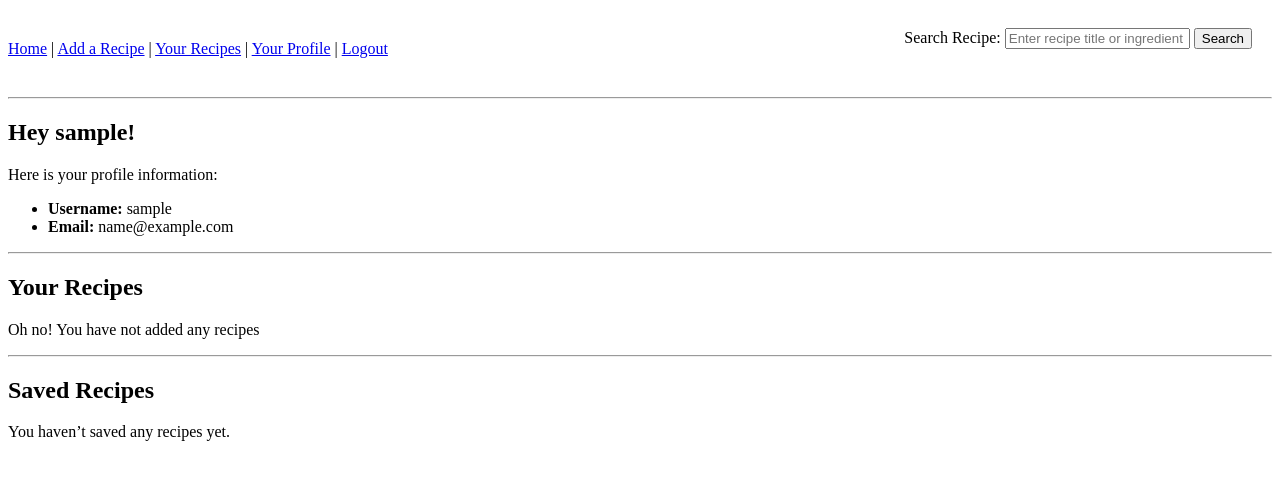
After one commit to adrian8284/RecipeWebApp, a Flask app: page /profile in a window 1280 px wide. The commit adds this page. Shown: the top 480 px of the page. Run offline with Flask 3, Linux system fonts and the light colour scheme; the visitor is signed in with stand-in values (Sample User, id 1); data that the repository does not hold is empty.

Commit message:
Added user profile view along with added and saved recipes list down below

```diff
--- a/app/models.py
+++ b/app/models.py
@@ -9,6 +9,12 @@ recipe_tags = db.Table('recipe_tags',
     db.Column('tag_id', db.Integer, db.ForeignKey('tag.id'), primary_key=True)
 )
 
+# Association table for saved_recipes many-to-many relationship
+saved_recipes = db.Table('saved_recipes',
+    db.Column('user_id', db.Integer, db.ForeignKey('user.id'), primary_key=True),
+    db.Column('recipe_id', db.Integer, db.ForeignKey('recipe.id'), primary_key=True)
+)
+
 # User class
 class User(UserMixin, db.Model):
     id = db.Column(db.Integer, primary_key=True)
@@ -16,10 +22,11 @@ class User(UserMixin, db.Model):
     password = db.Column(db.String(32))
     email = db.Column(db.String(32), unique=True)
 
-    # A user can have many recipes, comments, ratings
+    # A user can have many recipes, comments, ratings, saved recipes
     recipes = db.relationship('Recipe', backref='user')
     comments = db.relationship('Comment', backref='user')
     ratings = db.relationship('Rating', backref='user')
+    saved_recipes = db.relationship('Recipe', secondary='saved_recipes', backref='saved_by')
 
     # Function that sets password
     def set_password(self, password):
--- a/app/routes.py
+++ b/app/routes.py
@@ -12,7 +12,15 @@ from urllib.parse import urlsplit
 @login_required
 def show_recipes():
     recipes = Recipe.query.filter_by(user_id=current_user.id).all()
-    return render_template("all_recipes.html", recipes=recipes)
+    return render_template("all_recipes.html", user=current_user, recipes=recipes)
+
+# if logged in, shows current user's profile information, their recipes and saved recipes
+@myapp_obj.route("/profile")
+@login_required
+def show_profile():
+    recipes = Recipe.query.filter_by(user_id=current_user.id).all()
+    saved_recipes = current_user.saved_recipes
+    return render_template("profile.html", user=current_user, recipes=recipes, saved_recipes = saved_recipes)
 
 # Shows all users and their recipe regardless if logged in or not
 @myapp_obj.route("/")
--- a/app/templates/base.html
+++ b/app/templates/base.html
@@ -24,6 +24,7 @@
                 <a href="{{ url_for('login') }}">Login</a>
                 {% else %}
                 <a href="{{ url_for('show_recipes') }}">Your Recipes</a> |
+                <a href="{{ url_for('show_profile') }}">Your Profile</a> |
                 <a href="{{ url_for('logout') }}">Logout</a>
                 {% endif %}
             </div>
--- /dev/null
+++ b/app/templates/profile.html
@@ -0,0 +1,41 @@
+{% extends "base.html" %}
+
+{% block content %}
+    <h2>Hey {{ user.username }}!</h2>
+    <p>Here is your profile information:</p>
+    <ul>
+      <li><strong>Username:</strong> {{ user.username }}</li>
+      <li><strong>Email:</strong> {{ user.email }}</li>
+    </ul>
+    <hr>
+
+    <h2>Your Recipes</h2>
+    {% if recipes %}
+    {% for recipe in recipes %}
+        <div>
+            <ul>
+                <li>
+                    <a href="{{ url_for('show_recipe', integer=recipe.id) }}">{{ recipe.title }}</a>
+                </li>
+            </ul>
+        </div>
+    {% endfor %}
+    {% else %}
+        <p>Oh no! You have not added any recipes</p>
+    {% endif %}
+
+    <hr>
+
+   <h2>Saved Recipes</h2>
+  {% if saved_recipes %}
+    <ul>
+      {% for recipe in saved_recipes %}
+        <li>
+          <a href="{{ url_for('show_recipe', integer=recipe.id) }}">{{ recipe.title }}</a>
+        </li>
+      {% endfor %}
+    </ul>
+  {% else %}
+    <p>You haven’t saved any recipes yet.</p>
+  {% endif %}
+{% endblock %}
```
